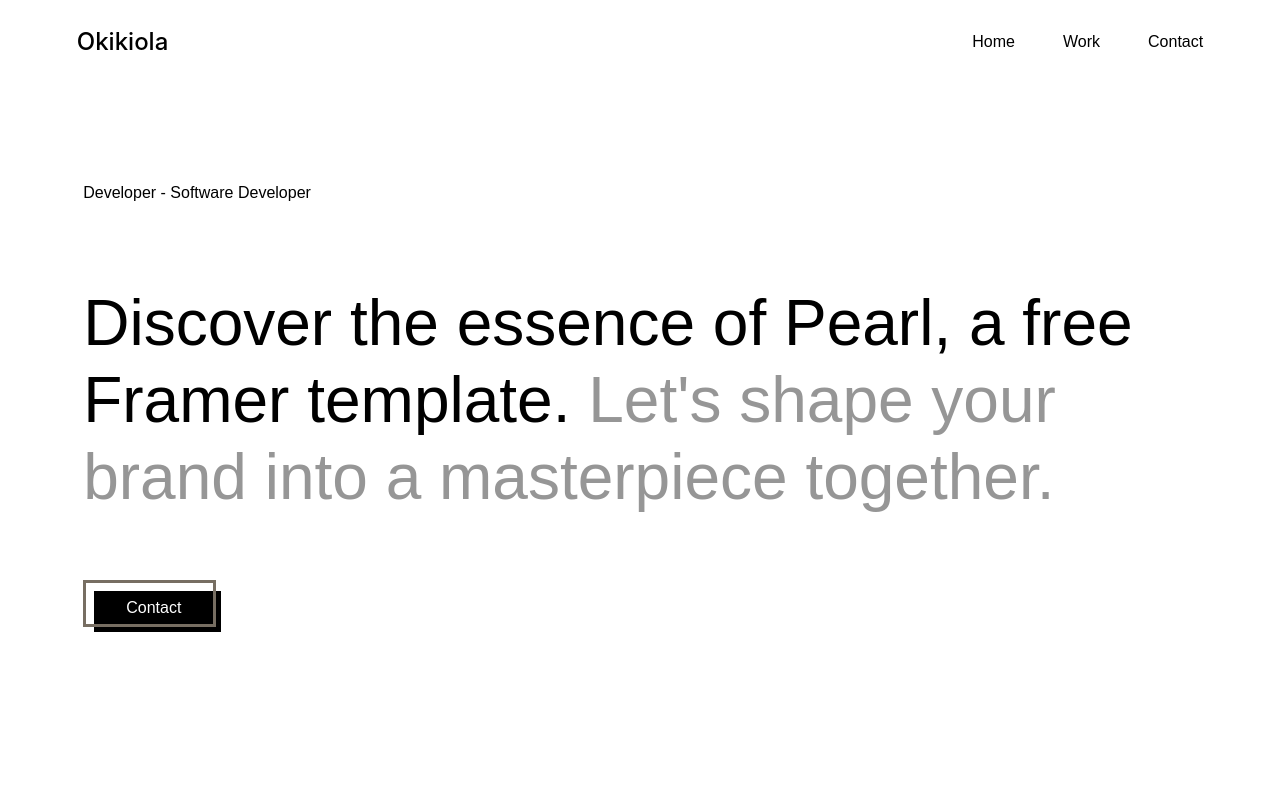
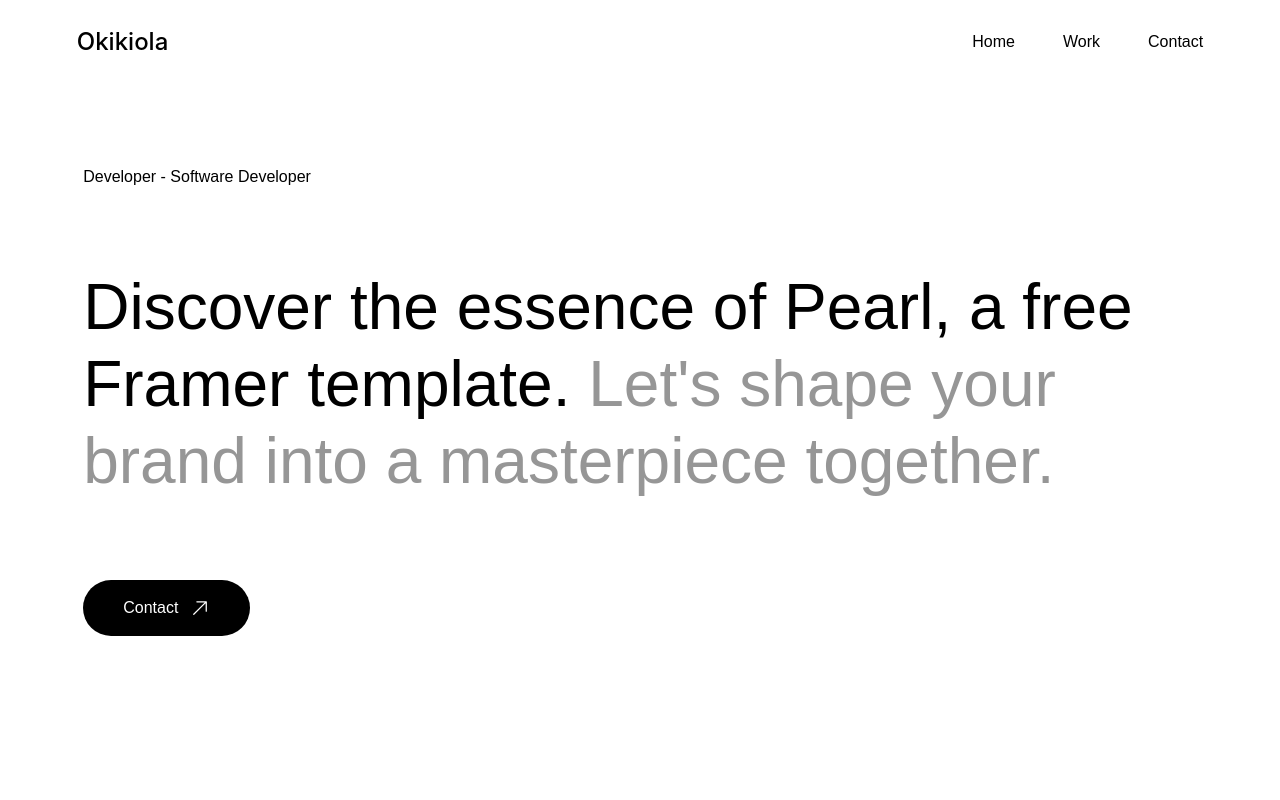
Before and after one commit to danielafriheart/danielEsuola, a React (Vite) app: page / in a window 1280 px wide. Shown: the top 800 px of the page. Built offline with nearby package versions, Linux system fonts and the light colour scheme; a web font is replaced by a local one.

Commit message:
Updates to card

```diff
--- a/src/components/ActionAreaCard.jsx
+++ b/src/components/ActionAreaCard.jsx
@@ -28,7 +28,7 @@ const ActionAreaCard = ({ caption, label }) => {
 
           <img src="https://res.cloudinary.com/dnzi0xxtx/image/upload/v1705678476/StoqHive/0h67TFuk7bDRVujjwt6jBREPseM_bv6zxx.png" alt="" className='rounded-3xl lg:min-h-[500px] w-full'/>
 
-          <span className='rounded-full p-4 bg-white/30 w-fit absolute left-5 bottom-5 text-white transition-all duration-300 animate-target hidden lg:flex'>
+          <span className='rounded-full p-5 bg-white/30 hover:bg-white w-fit absolute left-5 bottom-5 text-white hover:text-black transition-all duration-300 animate-target hidden lg:flex'>
             <svg xmlns="http://www.w3.org/2000/svg" viewBox="0 0 24 24" fill="currentColor" className="w-6 h-6">
               <path fillRule="evenodd" d="M8.25 3.75H19.5a.75.75 0 0 1 .75.75v11.25a.75.75 0 0 1-1.5 0V6.31L5.03 20.03a.75.75 0 0 1-1.06-1.06L17.69 5.25H8.25a.75.75 0 0 1 0-1.5Z" clipRule="evenodd" />
             </svg>
--- /dev/null
+++ b/src/layout/container/Button.jsx
@@ -0,0 +1,48 @@
+import React from 'react'
+import { NavLink } from 'react-router-dom';
+
+const Button = ({ btnText, href, variant }) => {
+    const handleAnimate = (e) => {
+        const buttonDiv = e.currentTarget;
+        const animateTarget = buttonDiv.querySelector('.animate-target');
+
+        if (e.type === 'mouseenter') {
+            // Mouse entering, add the rotate-45 class
+            animateTarget.classList.add('rotate-45');
+            // console.log('Animating!');
+        } else if (e.type === 'mouseleave') {
+            // Mouse leaving, remove the rotate-45 class
+            animateTarget.classList.remove('rotate-45');
+        }
+    }
+
+    const trailingIcon = <svg xmlns="http://www.w3.org/2000/svg" viewBox="0 0 24 24" fill="currentColor" className="w-5 h-5">
+        <path fillRule="evenodd" d="M8.25 3.75H19.5a.75.75 0 0 1 .75.75v11.25a.75.75 0 0 1-1.5 0V6.31L5.03 20.03a.75.75 0 0 1-1.06-1.06L17.69 5.25H8.25a.75.75 0 0 1 0-1.5Z" clipRule="evenodd" />
+    </svg>
+
+    const variantStyles = {
+        white: "bg-white text-black",
+        black: "bg-black hover:bg-transparent text-white hover:text-black transition-all hover:border hover:border-black duration-300",
+        grey: "bg-[#F0F0F0] text-black hover:border",
+        no_Icon: "text-[2.5rem]",
+    };
+
+    const selectedVariant = variantStyles[variant] || variantStyles.white
+    return (
+        <button
+            type='button'
+            onMouseEnter={handleAnimate}
+            onMouseLeave={handleAnimate}
+        >
+            <NavLink
+                to={href}
+                className={`flex items-center space-x-3 py-4 px-10 rounded-full ${selectedVariant}`}
+            >
+                <span>{btnText || 'Button'}</span>
+                <span className='animate-target transition-all duration-200'>{trailingIcon}</span>
+            </NavLink>
+        </button>
+    )
+}
+
+export default Button
--- a/src/reusableComponents/Hero.jsx
+++ b/src/reusableComponents/Hero.jsx
@@ -2,6 +2,7 @@ import React from 'react'
 import Header from '../layout/typography/Header'
 import Section from '../layout/container/Section'
 import Paragraph from '../layout/typography/Paragraph'
+import Button from '../layout/container/Button'
 
 const Hero = () => {
 
@@ -17,9 +18,12 @@ const Hero = () => {
                     <Header leadingText={"Discover the essence of Pearl, a free Framer template."} greyText={" Let's shape your brand into a masterpiece together. "} />
                 </span>
 
-                <span>
-                    <a class="bn47" href="/contact">Contact</a>
-                </span>
+                <div>
+                    <Button
+                    btnText={'Contact'}
+                    variant={'black'}
+                    />
+                </div>
 
             </div>
 
```
